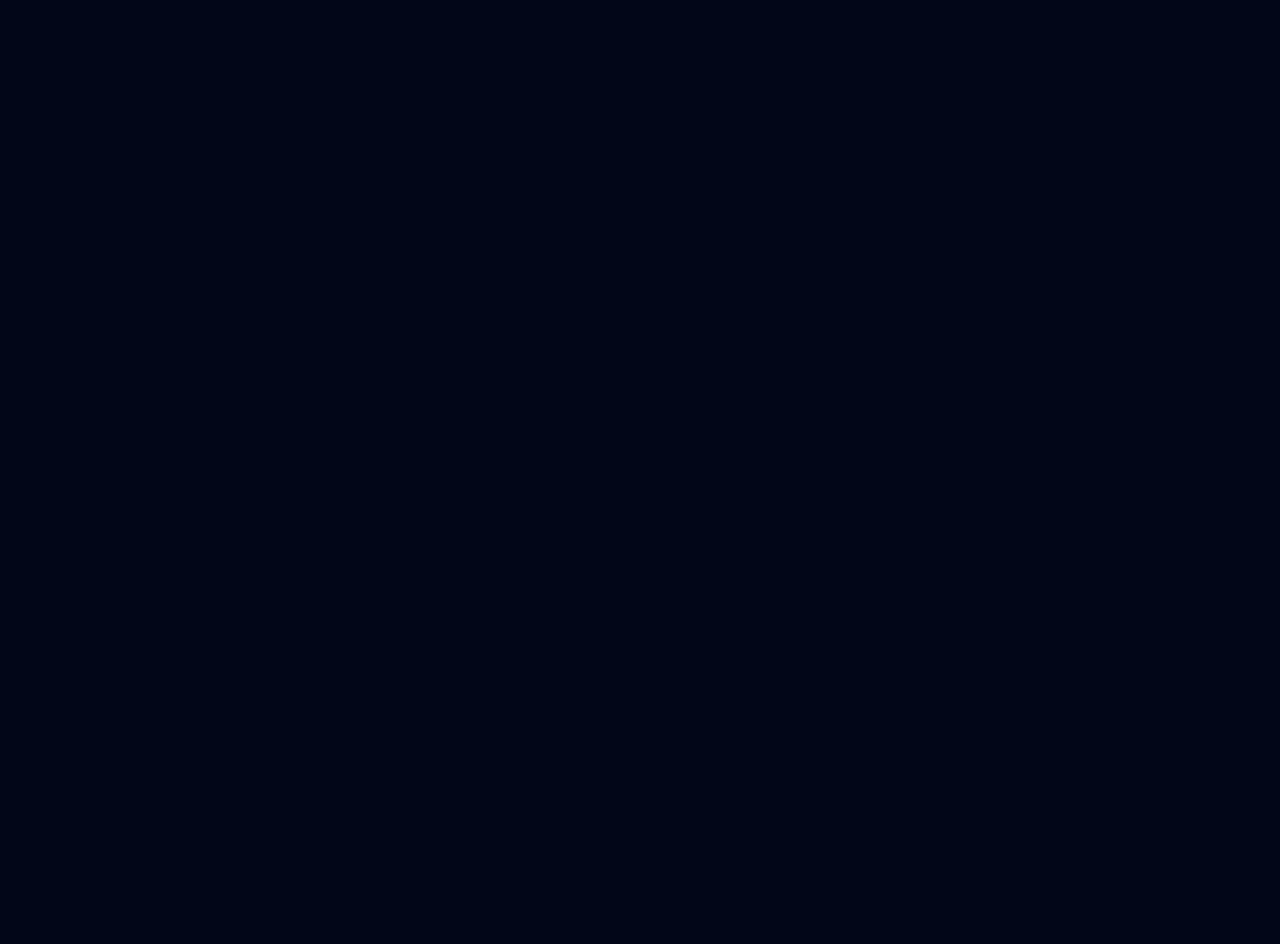
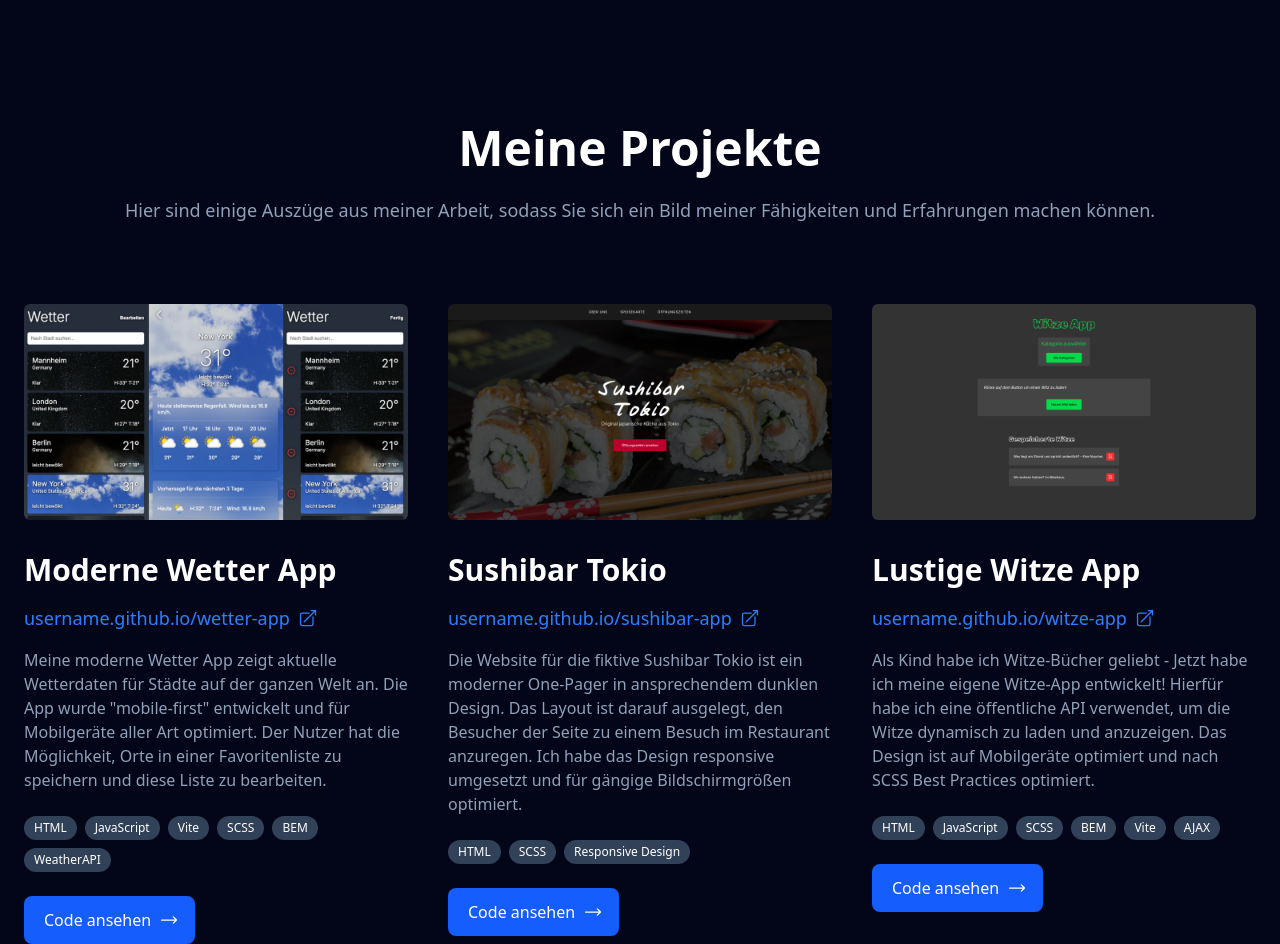
Before and after one commit to andre-herter/react-tailwind-portfolio, a React (Vite) app: page / in a window 1280 px wide. Shown: the part 880-1824 px from the top of the page. Before the commit the page ends 804 px from the top, so only its background shows below. Built offline with nearby package versions, Linux system fonts and the light colour scheme.

Commit message:
Add ProjectSection

```diff
--- a/index.html
+++ b/index.html
@@ -1,5 +1,5 @@
 <!DOCTYPE html>
-<html lang="de">
+<html lang="de" class="scroll-smooth">
   <head>
     <meta charset="UTF-8" />
     <link rel="icon" type="image/svg+xml" href="/vite.svg" />
--- a/src/App.jsx
+++ b/src/App.jsx
@@ -1,10 +1,12 @@
 import "./App.css";
 import HeroSection from "./components/HeroSection/HeroSection";
+import ProjectSection from "./components/projectsSection/ProjectSection";
 
 function App() {
   return (
     <div className="container mx-auto text-left mt-20 lg:mt-32 px-6">
       <HeroSection />
+      <ProjectSection />
     </div>
   );
 }
--- a/src/components/button/Button.jsx
+++ b/src/components/button/Button.jsx
@@ -1,10 +1,7 @@
-function Button({ text, svg }) {
+function Button({ text, svg, href, className }) {
   return (
     <div className="flex">
-      <a
-        href="#projects"
-        className="mt-10 lg:mt:12 text-sm lg:text-base font-medium bg-blue-600 hover:bg-blue-500 rounded-lg px-5 py-3 flex items-center justify-center"
-      >
+      <a href={href} className={className}>
         {text}
         {svg}
       </a>
--- a/src/components/heroSection/HeroSection.tsx
+++ b/src/components/heroSection/HeroSection.tsx
@@ -51,6 +51,8 @@ function HeroSection() {
           </a>
         </div>
         <Button
+          href="#projects"
+          className="mt-10 lg:mt-12 text-sm lg:text-base font-medium bg-blue-600 hover:bg-blue-500 rounded-lg px-5 py-3 flex items-center justify-center"
           text={"Projekte ansehen"}
           svg={
             <svg
--- /dev/null
+++ b/src/components/projectsSection/ProjectSection.jsx
@@ -0,0 +1,216 @@
+import Button from "../button/Button";
+
+function ProjectSection() {
+  return (
+    <div id="projects" class="text-center mt-24 pt-24">
+      <h2 class="text-3xl lg:text-5xl font-bold">Meine Projekte</h2>
+      <p class="text-slate-400 mt-4 lg:mt-6 lg:text-lg">
+        Hier sind einige Auszüge aus meiner Arbeit, sodass Sie sich ein Bild
+        meiner Fähigkeiten und Erfahrungen machen können.
+      </p>
+      <div class="mt-20 grid gap-y-20 gap-x-10 md:grid-cols-2 lg:grid-cols-3">
+        <div class="flex flex-col items-start text-left">
+          <img
+            class="w-full lg:rounded-md"
+            src="/projets/1.jpg"
+            alt="Projekt 1 Wetter App"
+          />
+          <h3 class="text-3xl font-bold mt-6 lg:mt-8">Moderne Wetter App</h3>
+          <a
+            class="text-blue-500 font-medium flex items-center text-lg mt-4"
+            href=""
+          >
+            username.github.io/wetter-app
+            <svg
+              xmlns="http://www.w3.org/2000/svg"
+              fill="none"
+              viewBox="0 0 24 24"
+              stroke-width="1.5"
+              stroke="currentColor"
+              class="w-5 h-5 ml-2 -mr-1"
+            >
+              <path
+                stroke-linecap="round"
+                stroke-linejoin="round"
+                d="M13.5 6H5.25A2.25 2.25 0 0 0 3 8.25v10.5A2.25 2.25 0 0 0 5.25 21h10.5A2.25 2.25 0 0 0 18 18.75V10.5m-10.5 6L21 3m0 0h-5.25M21 3v5.25"
+              />
+            </svg>
+          </a>
+          <p class="text-slate-400 mt-4">
+            Meine moderne Wetter App zeigt aktuelle Wetterdaten für Städte auf
+            der ganzen Welt an. Die App wurde "mobile-first" entwickelt und für
+            Mobilgeräte aller Art optimiert. Der Nutzer hat die Möglichkeit,
+            Orte in einer Favoritenliste zu speichern und diese Liste zu
+            bearbeiten.
+          </p>
+          <div class="flex gap-2 mt-4 lg:mt-6 flex-wrap">
+            <div class="bg-slate-700 px-2.5 py-1 rounded-xl text-xs">HTML</div>
+            <div class="bg-slate-700 px-2.5 py-1 rounded-xl text-xs">
+              JavaScript
+            </div>
+            <div class="bg-slate-700 px-2.5 py-1 rounded-xl text-xs">Vite</div>
+            <div class="bg-slate-700 px-2.5 py-1 rounded-xl text-xs">SCSS</div>
+            <div class="bg-slate-700 px-2.5 py-1 rounded-xl text-xs">BEM</div>
+            <div class="bg-slate-700 px-2.5 py-1 rounded-xl text-xs">
+              WeatherAPI
+            </div>
+          </div>
+          <Button
+            href="#"
+            className="mt-6 lg:mt:8 text-sm lg:text-base font-medium bg-blue-600 hover:bg-blue-500 rounded-lg px-5 py-3 flex items-center justify-center"
+            text={"Code ansehen"}
+            svg={
+              <svg
+                xmlns="http://www.w3.org/2000/svg"
+                fill="none"
+                viewBox="0 0 24 24"
+                stroke-width="1.5"
+                stroke="currentColor"
+                className="w-5 h-5 ml-2 -mr-1"
+              >
+                <path
+                  stroke-linecap="round"
+                  stroke-linejoin="round"
+                  d="M17.25 8.25 21 12m0 0-3.75 3.75M21 12H3"
+                />
+              </svg>
+            }
+          />
+        </div>
+
+        <div class="flex flex-col items-start text-left">
+          <img
+            class="w-full lg:rounded-md"
+            src="/projets/3.jpg"
+            alt="Projekt 3 Sushibar App"
+          />
+          <h3 class="text-3xl font-bold mt-6 lg:mt-8">Sushibar Tokio</h3>
+          <a
+            class="text-blue-500 font-medium flex items-center text-lg mt-4"
+            href=""
+          >
+            username.github.io/sushibar-app
+            <svg
+              xmlns="http://www.w3.org/2000/svg"
+              fill="none"
+              viewBox="0 0 24 24"
+              stroke-width="1.5"
+              stroke="currentColor"
+              class="w-5 h-5 ml-2 -mr-1"
+            >
+              <path
+                stroke-linecap="round"
+                stroke-linejoin="round"
+                d="M13.5 6H5.25A2.25 2.25 0 0 0 3 8.25v10.5A2.25 2.25 0 0 0 5.25 21h10.5A2.25 2.25 0 0 0 18 18.75V10.5m-10.5 6L21 3m0 0h-5.25M21 3v5.25"
+              />
+            </svg>
+          </a>
+          <p class="text-slate-400 mt-4">
+            Die Website für die fiktive Sushibar Tokio ist ein moderner
+            One-Pager in ansprechendem dunklen Design. Das Layout ist darauf
+            ausgelegt, den Besucher der Seite zu einem Besuch im Restaurant
+            anzuregen. Ich habe das Design responsive umgesetzt und für gängige
+            Bildschirmgrößen optimiert.
+          </p>
+          <div class="flex gap-2 mt-4 lg:mt-6 flex-wrap">
+            <div class="bg-slate-700 px-2.5 py-1 rounded-xl text-xs">HTML</div>
+            <div class="bg-slate-700 px-2.5 py-1 rounded-xl text-xs">SCSS</div>
+            <div class="bg-slate-700 px-2.5 py-1 rounded-xl text-xs">
+              Responsive Design
+            </div>
+          </div>
+          <Button
+            href="#"
+            className="mt-6 lg:mt:8 text-sm lg:text-base font-medium bg-blue-600 hover:bg-blue-500 rounded-lg px-5 py-3 flex items-center justify-center"
+            text={"Code ansehen"}
+            svg={
+              <svg
+                xmlns="http://www.w3.org/2000/svg"
+                fill="none"
+                viewBox="0 0 24 24"
+                stroke-width="1.5"
+                stroke="currentColor"
+                className="w-5 h-5 ml-2 -mr-1"
+              >
+                <path
+                  stroke-linecap="round"
+                  stroke-linejoin="round"
+                  d="M17.25 8.25 21 12m0 0-3.75 3.75M21 12H3"
+                />
+              </svg>
+            }
+          />
+        </div>
+
+        <div class="flex flex-col items-start text-left">
+          <img
+            class="w-full lg:rounded-md"
+            src="/projets/2.jpg"
+            alt="Projekt 2 Witze App"
+          />
+          <h3 class="text-3xl font-bold mt-6 lg:mt-8">Lustige Witze App</h3>
+          <a
+            class="text-blue-500 font-medium flex items-center text-lg mt-4"
+            href=""
+          >
+            username.github.io/witze-app
+            <svg
+              xmlns="http://www.w3.org/2000/svg"
+              fill="none"
+              viewBox="0 0 24 24"
+              stroke-width="1.5"
+              stroke="currentColor"
+              class="w-5 h-5 ml-2 -mr-1"
+            >
+              <path
+                stroke-linecap="round"
+                stroke-linejoin="round"
+                d="M13.5 6H5.25A2.25 2.25 0 0 0 3 8.25v10.5A2.25 2.25 0 0 0 5.25 21h10.5A2.25 2.25 0 0 0 18 18.75V10.5m-10.5 6L21 3m0 0h-5.25M21 3v5.25"
+              />
+            </svg>
+          </a>
+          <p class="text-slate-400 mt-4">
+            Als Kind habe ich Witze-Bücher geliebt - Jetzt habe ich meine eigene
+            Witze-App entwickelt! Hierfür habe ich eine öffentliche API
+            verwendet, um die Witze dynamisch zu laden und anzuzeigen. Das
+            Design ist auf Mobilgeräte optimiert und nach SCSS Best Practices
+            optimiert.
+          </p>
+          <div class="flex gap-2 mt-4 lg:mt-6 flex-wrap">
+            <div class="bg-slate-700 px-2.5 py-1 rounded-xl text-xs">HTML</div>
+            <div class="bg-slate-700 px-2.5 py-1 rounded-xl text-xs">
+              JavaScript
+            </div>
+            <div class="bg-slate-700 px-2.5 py-1 rounded-xl text-xs">SCSS</div>
+            <div class="bg-slate-700 px-2.5 py-1 rounded-xl text-xs">BEM</div>
+            <div class="bg-slate-700 px-2.5 py-1 rounded-xl text-xs">Vite</div>
+            <div class="bg-slate-700 px-2.5 py-1 rounded-xl text-xs">AJAX</div>
+          </div>
+          <Button
+            href="#"
+            className="mt-6 lg:mt:8 text-sm lg:text-base font-medium bg-blue-600 hover:bg-blue-500 rounded-lg px-5 py-3 flex items-center justify-center"
+            text={"Code ansehen"}
+            svg={
+              <svg
+                xmlns="http://www.w3.org/2000/svg"
+                fill="none"
+                viewBox="0 0 24 24"
+                stroke-width="1.5"
+                stroke="currentColor"
+                className="w-5 h-5 ml-2 -mr-1"
+              >
+                <path
+                  stroke-linecap="round"
+                  stroke-linejoin="round"
+                  d="M17.25 8.25 21 12m0 0-3.75 3.75M21 12H3"
+                />
+              </svg>
+            }
+          />
+        </div>
+      </div>
+    </div>
+  );
+}
+
+export default ProjectSection;
```
